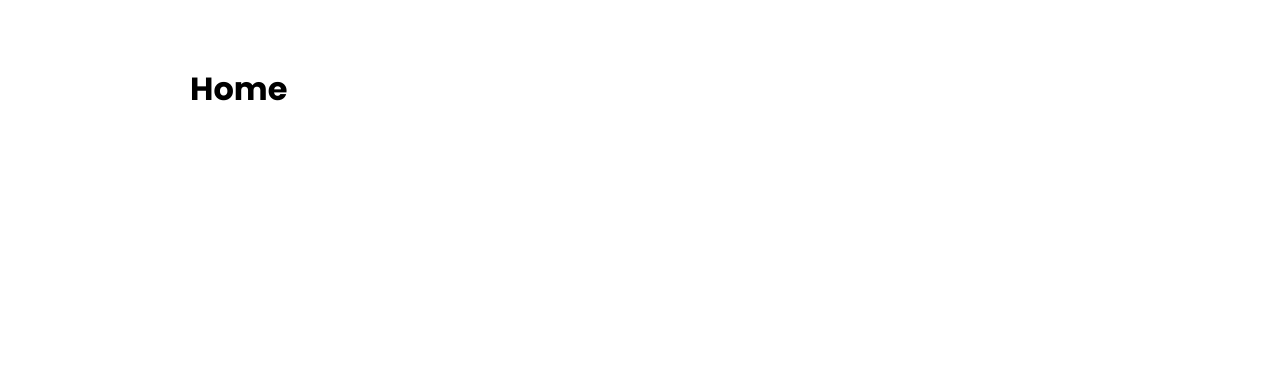
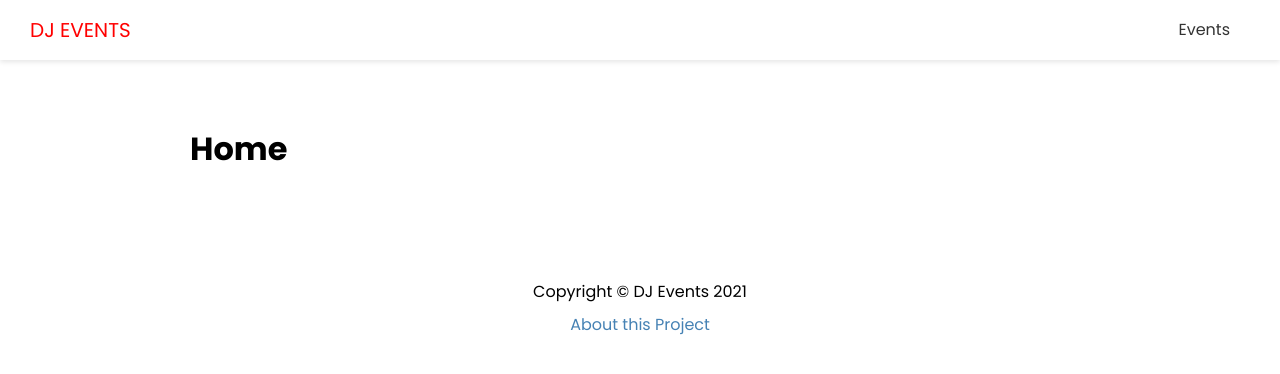
Before and after one commit to flip-in/dj-events-frontend, a Next.js app: page / in a window 1280 px wide. Shown: the top 374 px of the page. Built offline with nearby package versions, Linux system fonts and the light colour scheme.

Commit message:
added header and footer components

```diff
--- /dev/null
+++ b/components/Footer.js
@@ -0,0 +1,15 @@
+import Link from "next/link";
+import styles from "../styles/Footer.module.css";
+
+export default function Footer() {
+  return (
+    <footer className={styles.footer}>
+      <p>Copyright &copy; DJ Events 2021</p>
+      <p>
+        <Link href="/about">
+          <a>About this Project</a>
+        </Link>
+      </p>
+    </footer>
+  );
+}
--- a/components/Header.js
+++ b/components/Header.js
@@ -0,0 +1,24 @@
+import Link from "next/link";
+import styles from "../styles/Header.module.css";
+
+export default function Header() {
+  return (
+    <header className={styles.header}>
+      <div className={styles.logo}>
+        <Link href="/">
+          <a>Dj Events</a>
+        </Link>
+      </div>
+
+      <nav>
+        <ul>
+          <li>
+            <Link href="/events">
+              <a>Events</a>
+            </Link>
+          </li>
+        </ul>
+      </nav>
+    </header>
+  );
+}
--- a/components/layout.js
+++ b/components/layout.js
@@ -1,4 +1,6 @@
 import Head from "next/head";
+import Header from "./Header";
+import Footer from "./Footer";
 import styles from "../styles/layout.module.css";
 
 export default function Layout({ title, keywords, description, children }) {
@@ -9,7 +11,9 @@
         <meta name="description" content={description} />
         <meta name="keywords" content={keywords} />
       </Head>
+      <Header />
       <div className={styles.container}>{children}</div>
+      <Footer />
     </div>
   );
 }
--- /dev/null
+++ b/styles/Footer.module.css
@@ -0,0 +1,8 @@
+.footer {
+  margin: 100px 0 40px;
+  text-align: center;
+}
+
+.footer p {
+  margin: 5px 0;
+}
--- /dev/null
+++ b/styles/Header.module.css
@@ -0,0 +1,56 @@
+.header {
+  display: flex;
+  justify-content: space-between;
+  align-items: center;
+  background: #fff;
+  color: #333;
+  height: 60px;
+  padding: 0 30px;
+  box-shadow: 0 2px 5px rgba(0, 0, 0, 0.1);
+}
+
+.header a {
+  color: #333;
+  margin-right: 20px;
+}
+
+.header a:hover {
+  color: #000;
+}
+.header ul {
+  display: flex;
+  align-items: center;
+  justify-content: center;
+  list-style: none;
+}
+
+.logo {
+  color: red;
+  font-size: 20px;
+  text-transform: uppercase;
+}
+
+.logo a {
+  color: red;
+}
+
+@media (max-width: 768px) {
+  .header {
+    flex-direction: column;
+    height: auto;
+  }
+
+  .header ul {
+    margin: 20px 0;
+    flex-direction: column;
+    text-align: center;
+  }
+
+  .header a {
+    margin-right: 0;
+  }
+
+  .logo {
+    margin: 20px 0;
+  }
+}
```
